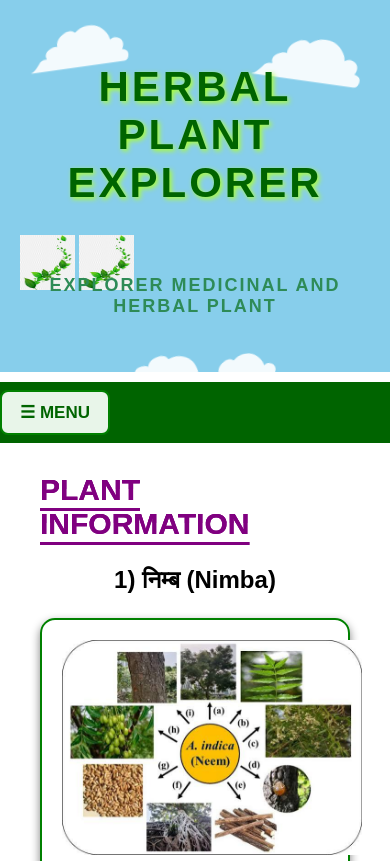
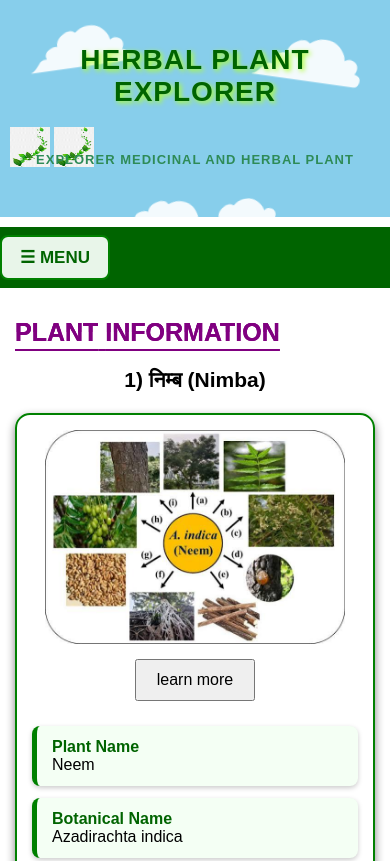
Before and after one commit to Krishna692006/herbal-plant-explorer, a plain HTML site: page index.html in a window 390 px wide. Shown: the top 861 px of the page. Drawn offline with Linux system fonts and the light colour scheme.

Commit message:
Update index.html

```diff
--- a/index.html
+++ b/index.html
@@ -283,7 +283,69 @@
             font-weight:bold;
             border-top:1px solid #ccc;
         }
+       /* Mobile Responsive */
+@media (max-width: 600px) {
 
+    body {
+        margin: 15px;
+    }
+
+    h1 {
+        font-size: 28px;
+        letter-spacing: 1px;
+    }
+
+    .subtitle {
+        font-size: 13px;
+        letter-spacing: 1px;
+    }
+
+    .hero-header {
+        margin: -15px -15px 0 -15px;
+        padding: 25px 10px 25px 10px;
+    }
+
+    .title-leaf {
+        width: 40px;
+        height: 40px;
+    }
+
+    .menu-container {
+        margin: 10px -15px 25px -15px;
+    }
+
+    .menu-list {
+        width: 230px;
+        max-height: 70vh;
+        overflow-y: auto;
+    }
+
+    .plant-card {
+        padding: 15px;
+    }
+
+    .plant-card img {
+        width: 100%;
+        max-width: 300px;
+        height: auto;
+    }
+
+    .plant-data {
+        grid-template-columns: 1fr;
+    }
+
+    .plant-info-title {
+        font-size: 25px;
+    }
+
+    h3 {
+        font-size: 21px;
+    }
+
+    .medicine-name b {
+        font-size: 17px;
+    }
+}
     </style>
 </head>
 <script>
```
